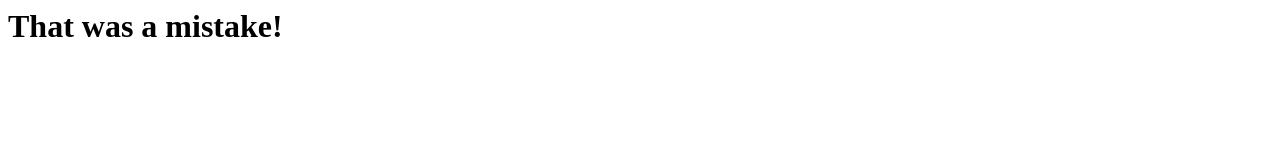
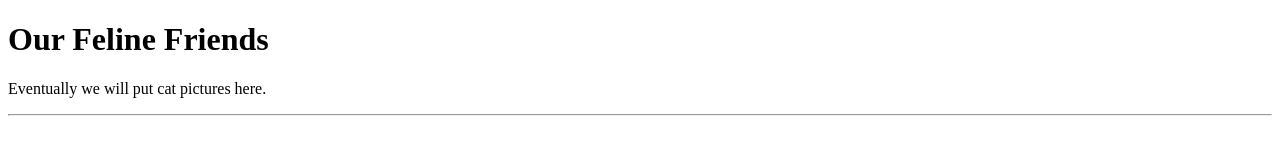
Before and after one commit to gulydesousa/cats, a plain HTML site: page index.html in a window 1280 px wide. Drawn offline with Linux system fonts and the light colour scheme.

Commit message:
Revert "Purposely overwrite the contents of index.html"
This reverts commit 31c4f332d03b1314d8eb9b0c3801257f1a400611.

```diff
--- a/index.html
+++ b/index.html
@@ -1 +1,12 @@
-<h1>That was a mistake!</h1>
+<!DOCTYPE html>
+<html lang="en">
+  <head>
+    <meta charset='UTF-8'>
+    <title>Our Feline Friends</title>
+  </head>
+  <body>
+    <h1>Our Feline Friends</h1>
+    <p>Eventually we will put cat pictures here.</p>
+    <hr>
+  </body>
+</html>
```
